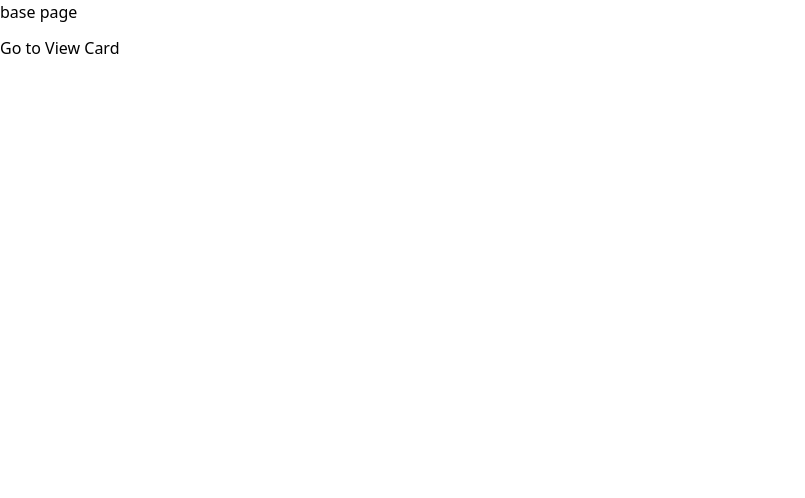
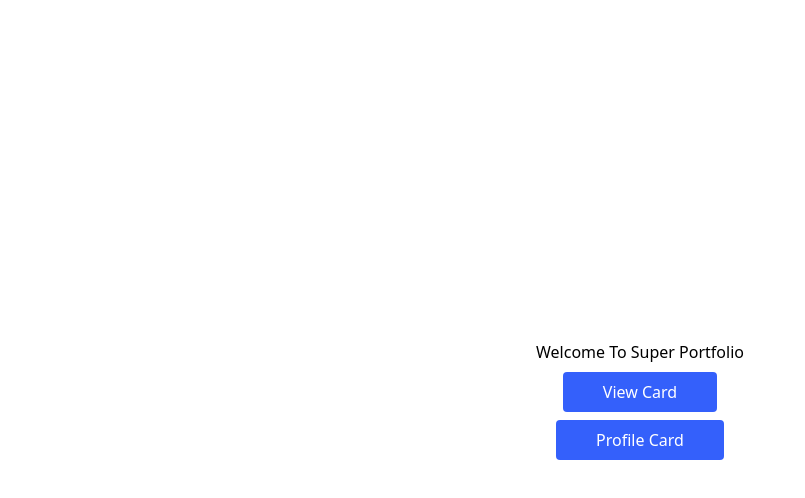
Before and after one commit to nobel7761/habiburnobel, a Next.js app: page / in a window 1280 px wide. Shown: the top 498 px of the page, without its empty margins (0-805 px from the left). Built offline with nearby package versions, Linux system fonts and the light colour scheme.

Commit message:
root page modified

```diff
--- a/pages/index.tsx
+++ b/pages/index.tsx
@@ -5,10 +5,18 @@ import TopSection from "../src/Components/ViewCard/TopSection";
 
 const index = () => {
   return (
-    <div className="flex flex-col gap-y-3">
-      <h1>base page</h1>
+    <div className="flex flex-col gap-y-2 h-screen justify-center items-center">
+      <h1>Welcome To Super Portfolio</h1>
       <Link href="/viewcard">
-        <button>Go to View Card</button>
+        <button className="px-10 py-2 rounded bg-[#3460FB] bg-gradient-to-r hover:from-pink-500 hover:to-yellow-500 text-white">
+          View Card
+        </button>
+      </Link>
+
+      <Link href="/profilecard">
+        <button className="px-10 py-2 rounded bg-[#3460FB] bg-gradient-to-r hover:from-pink-500 hover:to-yellow-500 text-white">
+          Profile Card
+        </button>
       </Link>
     </div>
   );
```
Also changed, not shown: public/images/DP.jpeg (added).
